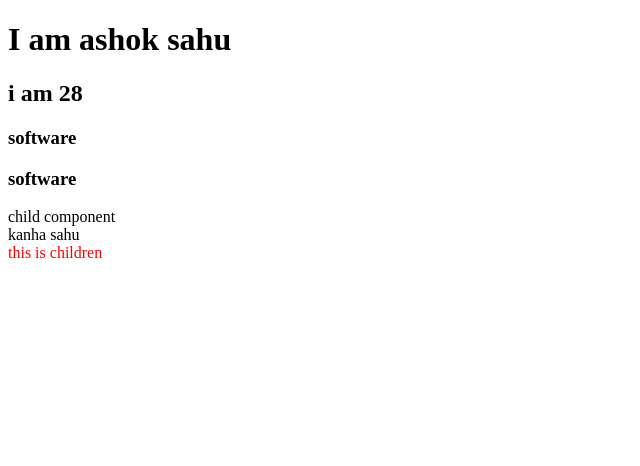
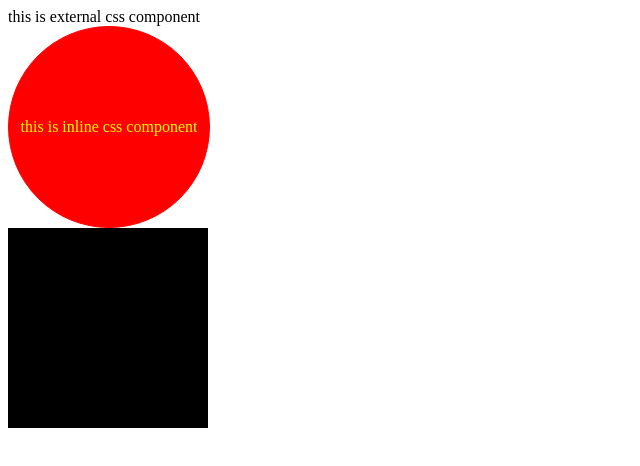
Before and after one commit to s-k-sahu/react-classes, a React (Create React App) app: page / in a window 1280 px wide. Shown: the top 466 px of the page, without its empty margins (0-640 px from the left). Built offline with nearby package versions, Linux system fonts and the light colour scheme.

Commit message:
style adding in react

```diff
--- /dev/null
+++ b/src/03.addingStyle/3.1.inline.jsx
@@ -0,0 +1,36 @@
+import React, { Component } from "react";
+import styles from './style.module.css'
+
+// export default class InlineCss extends Component {
+//   render() {
+//     return (
+//       <div
+//         style={{
+//           height: "200px",
+//           width: "200px",
+//           border: "1px solid red",
+//           color: "yellow",
+//           background: "red",
+//         }}
+//       >
+//         this is inline css component
+//       </div>
+//     );
+//   }
+// }
+
+export default function InlineCss() {
+  return (
+    <div className={styles.xyz}
+      style={{
+        height: "200px",
+        width: "200px",
+        border: "1px solid red",
+        color: "yellow",
+        background: "red",
+      }}
+    >
+      this is inline css component
+    </div>
+  );
+}
--- /dev/null
+++ b/src/03.addingStyle/3.2.external.jsx
@@ -0,0 +1,16 @@
+import React, { Component } from "react";
+// import "./style.css";
+
+// export default class ExternalCss extends Component{
+//     render(){
+//         return(
+//             <div className='xyz'>
+//                 this is external css component
+//             </div>
+//         )
+//     }
+// }
+
+export default function ExternalCss() {
+  return <div className="xyz">this is external css component</div>;
+}
--- /dev/null
+++ b/src/03.addingStyle/3.4.cssInjs.jsx
@@ -0,0 +1,29 @@
+import { Component } from "react";
+
+// export default class CssInJs extends Component{
+//     render(){
+//         const styles = {
+//             div1:{
+//                 height:'200px',
+//                 width:'200px',
+//                 backgroundColor:'black'
+//             }
+//         }
+//         return(
+//             <div style={styles.div1}>
+//                 this is css in js component
+//             </div>
+//         )
+//     }
+// }
+
+export default function CssInJs() {
+  const styles = {
+    div1: {
+      height: "200px",
+      width: "200px",
+      backgroundColor: "black",
+    },
+  };
+  return <div style={styles.div1}>this is css in js component</div>;
+}
--- /dev/null
+++ b/src/03.addingStyle/style.css
@@ -0,0 +1,11 @@
+.xyz{
+    height: 200px;
+    width: 200px;
+    color: yellow;
+    background: red;
+    border: 1px solid red;
+    display: flex;
+    justify-content: center;
+    align-items: center;
+    border-radius: 50%;
+}
--- /dev/null
+++ b/src/03.addingStyle/style.module.css
@@ -0,0 +1,11 @@
+.xyz{
+    height: 200px;
+    width: 200px;
+    color: yellow;
+    background: red;
+    border: 1px solid red;
+    display: flex;
+    justify-content: center;
+    align-items: center;
+    border-radius: 50%;
+}
--- a/src/App.js
+++ b/src/App.js
@@ -1,23 +1,22 @@
-import {
-  ModuleDefault,
-  ModuleNamed,
-  ClassComponent,
-  FunctionalComponent,
-} from "./01_components";
+import React from "react";
+import { Comp } from "./PropComp";
+import InlineCss from "./03.addingStyle/3.1.inline";
+import ExternalCss from "./03.addingStyle/3.2.external";
+// import './03.addingStyle/style.css'
+import styles from './03.addingStyle/style.module.css'
+import CssInJs from "./03.addingStyle/3.4.cssInjs";
 
-import { StateinClassComp } from "./02_state_n_props";
-
-// import {ModuleDefault,NamedModule} from './01_components'
 
 function App() {
   return (
     <div>
-      {/* <ModuleDefault />
-      <ModuleNamed />
-      <FunctionalComponent />
-      <ClassComponent /> */}
-      <StateinClassComp />
+      <ExternalCss/>
+      <InlineCss />
+      <CssInJs/>
     </div>
+    // <Comp name='ashok' age='28'>
+    //   <div>asholk</div>
+    // </Comp>
   );
 }
 
--- /dev/null
+++ b/src/PropComp.jsx
@@ -0,0 +1,14 @@
+// export const Comp = ({children,name,age}) => {
+export const Comp = (...props) => {
+    // const prop = props.at(0)
+    const {children,name,age} = props[0]
+    // console.log(prop)
+//   const { children, name, age } = p;
+//   console.log(p);
+  return (
+    <div>
+      {children} {name} {age}
+      {/* {children}  */}
+    </div>
+  );
+};
```
Also changed, not shown: src/03.addingStyle/3.3.modular.jsx (added).
